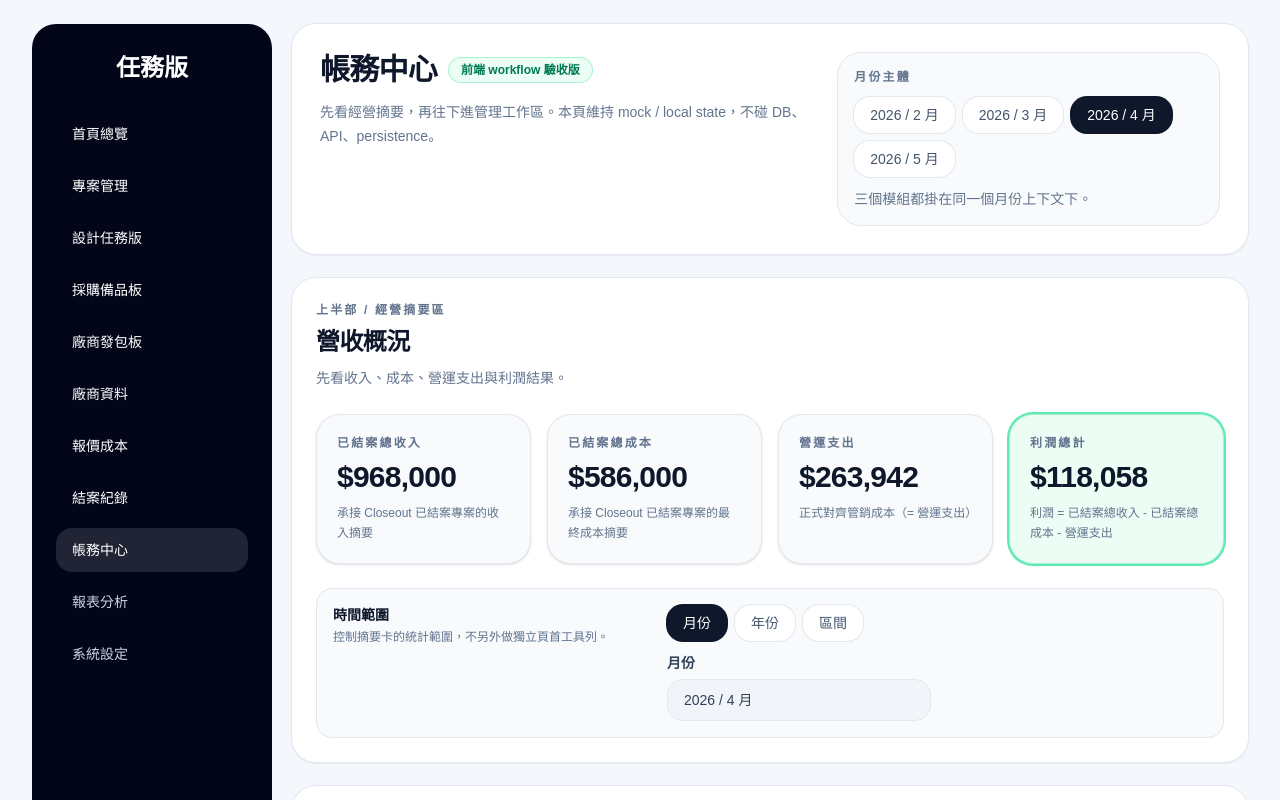
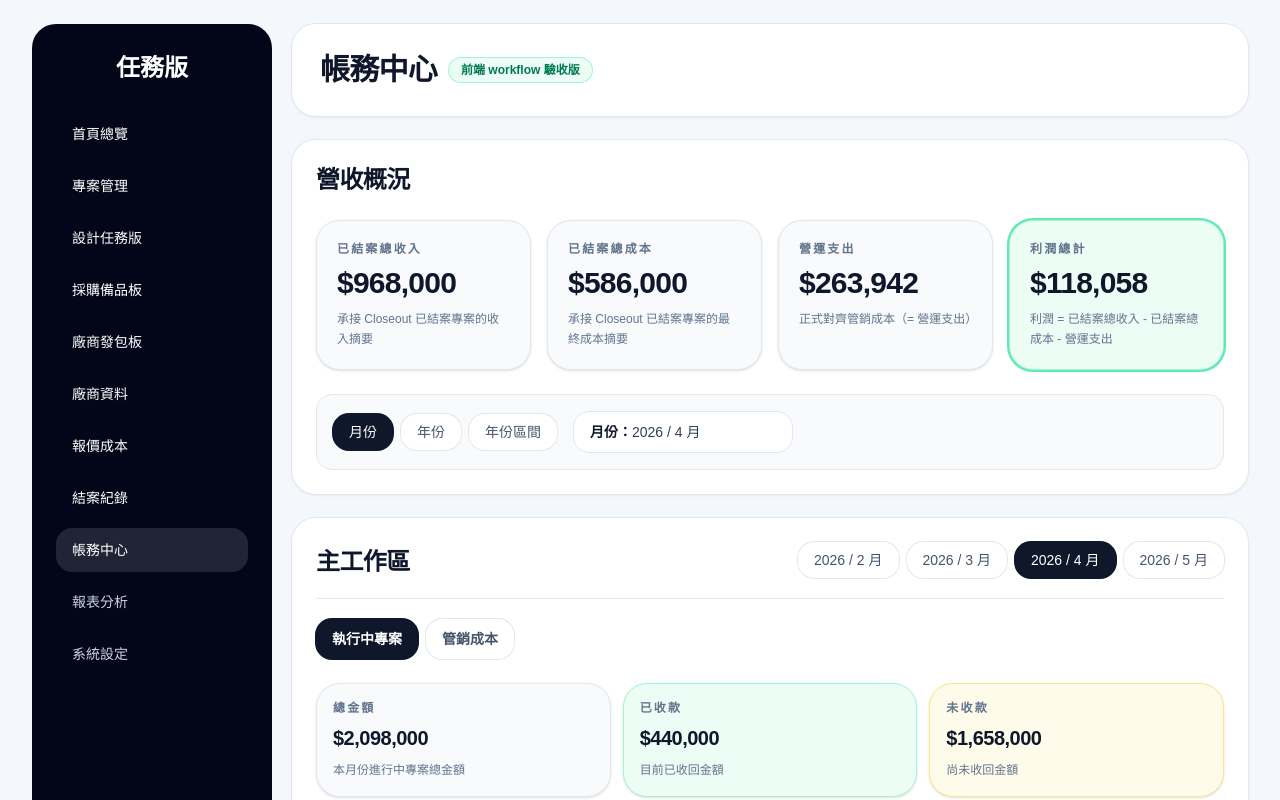
Before and after one commit to willy841/projectflow, a Next.js app in the folder project-mgmt/: page /accounting-center in a window 1280 px wide. Shown: the top 800 px of the page. Built offline with nearby package versions, Linux system fonts and the light colour scheme.

Commit message:
refactor: tighten accounting center controls

```diff
--- a/project-mgmt/src/components/accounting-center-page.tsx
+++ b/project-mgmt/src/components/accounting-center-page.tsx
@@ -618,46 +618,17 @@ export function AccountingCenterPage() {
     <AppShell activePath="/accounting-center">
       <div className="space-y-6">
         <header className="rounded-3xl bg-white p-6 shadow-sm ring-1 ring-slate-200 xl:p-7">
-          <div className="flex flex-col gap-5 xl:flex-row xl:items-start xl:justify-between">
-            <div className="max-w-3xl">
-              <div className="flex flex-wrap items-center gap-3">
-                <h2 className="text-3xl font-semibold tracking-tight text-slate-900">帳務中心</h2>
-                <span className="inline-flex rounded-full bg-emerald-50 px-3 py-1 text-xs font-semibold text-emerald-700 ring-1 ring-emerald-200">
-                  前端 workflow 驗收版
-                </span>
-              </div>
-              <p className="mt-3 text-sm leading-6 text-slate-500">先看經營摘要，再往下進管理工作區。本頁維持 mock / local state，不碰 DB、API、persistence。</p>
-            </div>
-
-            <div className="rounded-3xl border border-slate-200 bg-slate-50 p-4 xl:min-w-[360px]">
-              <p className="text-xs font-semibold uppercase tracking-[0.18em] text-slate-500">月份主體</p>
-              <div className="mt-3 flex flex-wrap gap-2">
-                {monthOptions.map((month) => {
-                  const active = selectedMonth === month.key;
-                  return (
-                    <button
-                      key={month.key}
-                      type="button"
-                      onClick={() => setSelectedMonth(month.key)}
-                      className={`rounded-2xl px-4 py-2 text-sm font-medium ring-1 transition ${
-                        active ? "bg-slate-900 text-white ring-slate-900" : "bg-white text-slate-600 ring-slate-200 hover:bg-slate-100"
-                      }`}
-                    >
-                      {month.label}
-                    </button>
-                  );
-                })}
-              </div>
-              <p className="mt-3 text-sm text-slate-500">三個模組都掛在同一個月份上下文下。</p>
-            </div>
+          <div className="flex flex-wrap items-center gap-3">
+            <h2 className="text-3xl font-semibold tracking-tight text-slate-900">帳務中心</h2>
+            <span className="inline-flex rounded-full bg-emerald-50 px-3 py-1 text-xs font-semibold text-emerald-700 ring-1 ring-emerald-200">
+              前端 workflow 驗收版
+            </span>
           </div>
         </header>
 
         <section className="rounded-3xl bg-white p-6 shadow-sm ring-1 ring-slate-200">
           <div>
-            <p className="text-xs font-semibold uppercase tracking-[0.18em] text-slate-500">上半部 / 經營摘要區</p>
-            <h3 className="mt-2 text-2xl font-semibold tracking-tight text-slate-900">營收概況</h3>
-            <p className="mt-2 text-sm leading-6 text-slate-500">先看收入、成本、營運支出與利潤結果。</p>
+            <h3 className="text-2xl font-semibold tracking-tight text-slate-900">營收概況</h3>
           </div>
 
           <div className="mt-6 grid gap-4 md:grid-cols-2 xl:grid-cols-4">
@@ -674,39 +645,66 @@ export function AccountingCenterPage() {
           </div>
 
           <div className="mt-6 rounded-2xl border border-slate-200 bg-slate-50 px-4 py-4">
-            <div className="flex flex-col gap-4 xl:flex-row xl:items-start xl:justify-between">
-              <div>
-                <p className="text-sm font-semibold text-slate-900">時間範圍</p>
-                <p className="mt-1 text-xs text-slate-500">控制摘要卡的統計範圍，不另外做獨立頁首工具列。</p>
+            <div className="flex flex-col gap-3 xl:flex-row xl:flex-wrap xl:items-center xl:gap-4">
+              <div className="flex flex-wrap gap-2">
+                {([
+                  ["month", "月份"],
+                  ["year", "年份"],
+                  ["range", "年份區間"],
+                ] as Array<[RevenueMode, string]>).map(([mode, label]) => (
+                  <button
+                    key={mode}
+                    type="button"
+                    onClick={() => setRevenueMode(mode)}
+                    className={`rounded-2xl px-4 py-2 text-sm font-medium ring-1 transition ${revenueMode === mode ? "bg-slate-900 text-white ring-slate-900" : "bg-white text-slate-600 ring-slate-200 hover:bg-slate-100"}`}
+                  >
+                    {label}
+                  </button>
+                ))}
               </div>
-              <div className="w-full max-w-[540px] space-y-3">
-                <div className="flex flex-wrap gap-2">
-                  {([
-                    ["month", "月份"],
-                    ["year", "年份"],
-                    ["range", "區間"],
-                  ] as Array<[RevenueMode, string]>).map(([mode, label]) => (
-                    <button
-                      key={mode}
-                      type="button"
-                      onClick={() => setRevenueMode(mode)}
-                      className={`rounded-2xl px-4 py-2 text-sm font-medium ring-1 transition ${revenueMode === mode ? "bg-slate-900 text-white ring-slate-900" : "bg-white text-slate-600 ring-slate-200 hover:bg-slate-100"}`}
-                    >
-                      {label}
-                    </button>
-                  ))}
+
+              {revenueMode === "month" ? (
+                <div className="min-w-[220px] rounded-2xl border border-slate-200 bg-white px-4 py-2.5 text-sm text-slate-700">
+                  <span className="font-semibold text-slate-900">月份：</span>
+                  {monthOptions.find((item) => item.key === selectedMonth)?.label ?? selectedMonth}
                 </div>
-                <div className="grid gap-3 sm:grid-cols-2">
-                  {revenueMode === "month" ? <ReadOnlyPair label="月份" value={monthOptions.find((item) => item.key === selectedMonth)?.label ?? selectedMonth} /> : null}
-                  {revenueMode === "year" ? <EditablePair label="年份" value={yearSelection} onChange={setYearSelection} /> : null}
-                  {revenueMode === "range" ? (
-                    <>
-                      <EditablePair label="起始月份" value={rangeStart} onChange={setRangeStart} />
-                      <EditablePair label="結束月份" value={rangeEnd} onChange={setRangeEnd} />
-                    </>
-                  ) : null}
+              ) : null}
+
+              {revenueMode === "year" ? (
+                <div className="flex items-center gap-2 rounded-2xl border border-slate-200 bg-white px-3 py-2">
+                  <span className="text-sm font-semibold text-slate-700">年份</span>
+                  <input
+                    value={yearSelection}
+                    onChange={(event) => setYearSelection(event.target.value)}
+                    className="h-9 w-28 rounded-xl border border-slate-200 px-3 text-sm outline-none transition focus:border-slate-400"
+                  />
                 </div>
-              </div>
+              ) : null}
+
+              {revenueMode === "range" ? (
+                <>
+                  <div className="flex items-center gap-2 rounded-2xl border border-slate-200 bg-white px-3 py-2">
+                    <span className="text-sm font-semibold text-slate-700">起始</span>
+                    <input
+                      value={rangeStart}
+                      onChange={(event) => setRangeStart(event.target.value)}
+                      className="h-9 w-32 rounded-xl border border-slate-200 px-3 text-sm outline-none transition focus:border-slate-400"
+                    />
+                  </div>
+                  <div className="flex items-center gap-2 rounded-2xl border border-slate-200 bg-white px-3 py-2">
+                    <span className="text-sm font-semibold text-slate-700">結束</span>
+                    <input
+                      value={rangeEnd}
+                      onChange={(event) => setRangeEnd(event.target.value)}
+                      className="h-9 w-32 rounded-xl border border-slate-200 px-3 text-sm outline-none transition focus:border-slate-400"
+                    />
+                  </div>
+                  <div className="min-w-[220px] rounded-2xl border border-slate-200 bg-white px-4 py-2.5 text-sm text-slate-700">
+                    <span className="font-semibold text-slate-900">區間：</span>
+                    {rangeStart} ～ {rangeEnd}
+                  </div>
+                </>
+              ) : null}
             </div>
           </div>
         </section>
@@ -714,14 +712,30 @@ export function AccountingCenterPage() {
         <section className="rounded-3xl bg-white p-6 shadow-sm ring-1 ring-slate-200">
           <div className="flex flex-col gap-4 border-b border-slate-200 pb-5 xl:flex-row xl:items-end xl:justify-between">
             <div>
-              <p className="text-xs font-semibold uppercase tracking-[0.18em] text-slate-500">下半部 / 管理工作區</p>
-              <h3 className="mt-2 text-2xl font-semibold tracking-tight text-slate-900">主工作區</h3>
-              <p className="mt-2 text-sm leading-6 text-slate-500">用 tab 切換進行中專案與管銷成本，避免每個區塊同時搶主視覺。</p>
+              <h3 className="text-2xl font-semibold tracking-tight text-slate-900">主工作區</h3>
             </div>
             <div className="flex flex-wrap gap-2">
-              <button type="button" onClick={() => setWorkspaceTab("active-projects")} className={`rounded-2xl px-4 py-2.5 text-sm font-semibold ring-1 transition ${workspaceTab === "active-projects" ? "bg-slate-900 text-white ring-slate-900" : "bg-white text-slate-600 ring-slate-200 hover:bg-slate-50"}`}>執行中專案</button>
-              <button type="button" onClick={() => setWorkspaceTab("operating-expenses")} className={`rounded-2xl px-4 py-2.5 text-sm font-semibold ring-1 transition ${workspaceTab === "operating-expenses" ? "bg-slate-900 text-white ring-slate-900" : "bg-white text-slate-600 ring-slate-200 hover:bg-slate-50"}`}>管銷成本</button>
+              {monthOptions.map((month) => {
+                const active = selectedMonth === month.key;
+                return (
+                  <button
+                    key={month.key}
+                    type="button"
+                    onClick={() => setSelectedMonth(month.key)}
+                    className={`rounded-2xl px-4 py-2 text-sm font-medium ring-1 transition ${
+                      active ? "bg-slate-900 text-white ring-slate-900" : "bg-white text-slate-600 ring-slate-200 hover:bg-slate-100"
+                    }`}
+                  >
+                    {month.label}
+                  </button>
+                );
+              })}
             </div>
+          </div>
+
+          <div className="mt-5 flex flex-wrap gap-2">
+            <button type="button" onClick={() => setWorkspaceTab("active-projects")} className={`rounded-2xl px-4 py-2.5 text-sm font-semibold ring-1 transition ${workspaceTab === "active-projects" ? "bg-slate-900 text-white ring-slate-900" : "bg-white text-slate-600 ring-slate-200 hover:bg-slate-50"}`}>執行中專案</button>
+            <button type="button" onClick={() => setWorkspaceTab("operating-expenses")} className={`rounded-2xl px-4 py-2.5 text-sm font-semibold ring-1 transition ${workspaceTab === "operating-expenses" ? "bg-slate-900 text-white ring-slate-900" : "bg-white text-slate-600 ring-slate-200 hover:bg-slate-50"}`}>管銷成本</button>
           </div>
 
           {workspaceTab === "active-projects" ? (
@@ -1016,7 +1030,7 @@ function FooterActions({ onSubmit }: { onSubmit: () => void }) {
 
 function MetricCard({ label, value, hint, tone, compact = false, emphasize = false }: { label: string; value: string; hint: string; tone: "slate" | "emerald" | "amber" | "rose" | "sky" | "violet"; compact?: boolean; emphasize?: boolean }) {
   return (
-    <article className={`rounded-3xl border p-${compact ? '4' : '5'} shadow-sm ${getCardToneClass(tone)} ${emphasize ? 'ring-2 ring-emerald-300' : 'ring-1 ring-inset ring-transparent'}`}>
+    <article className={`rounded-3xl border ${compact ? 'p-4' : 'p-5'} shadow-sm ${getCardToneClass(tone)} ${emphasize ? 'ring-2 ring-emerald-300' : 'ring-1 ring-inset ring-transparent'}`}>
       <p className="text-xs font-semibold uppercase tracking-[0.18em] text-slate-500">{label}</p>
       <p className={`mt-2 font-semibold tracking-tight text-slate-900 ${compact ? 'text-xl' : 'text-3xl'}`}>{value}</p>
       <p className="mt-2 text-xs leading-5 text-slate-500">{hint}</p>
```
